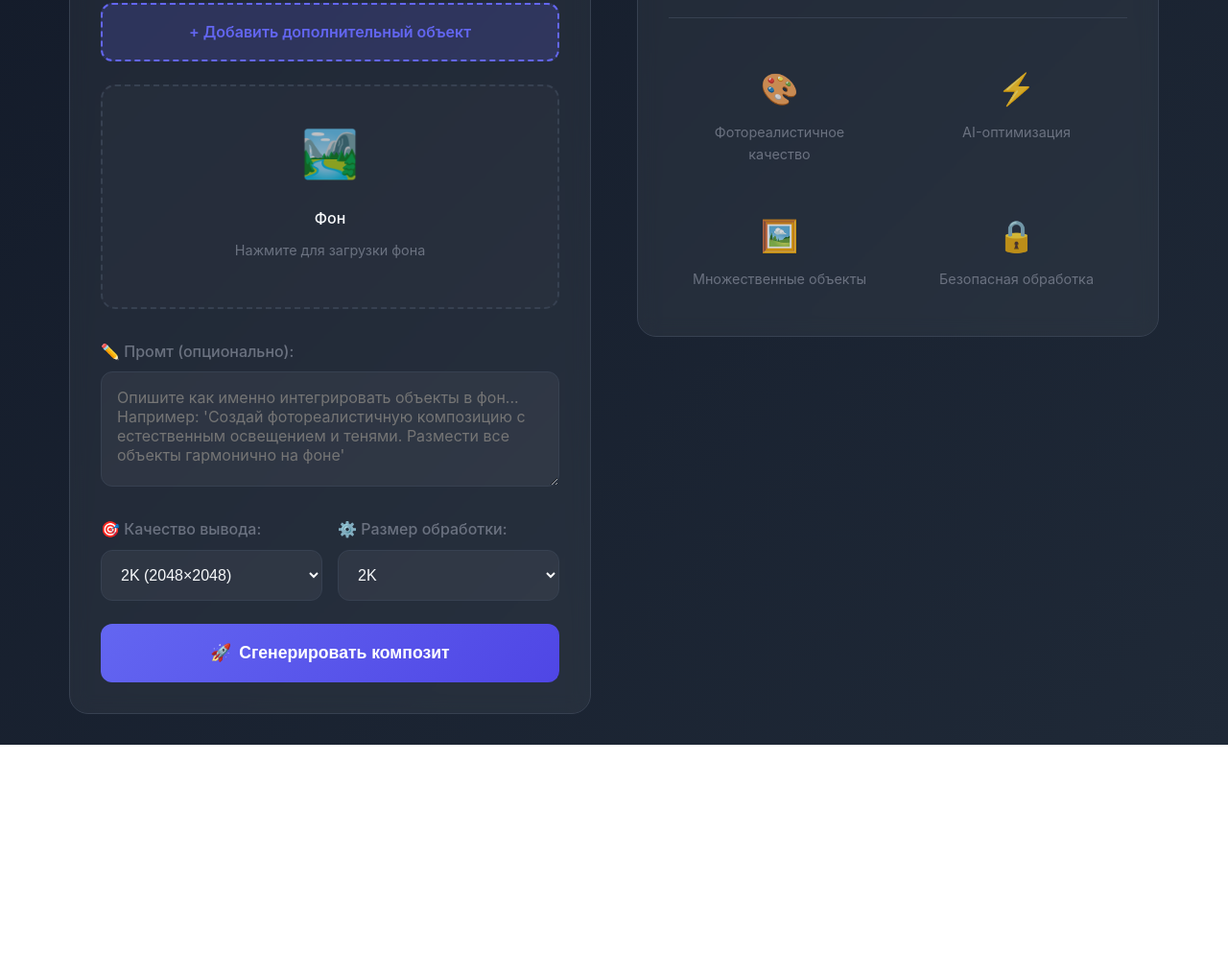
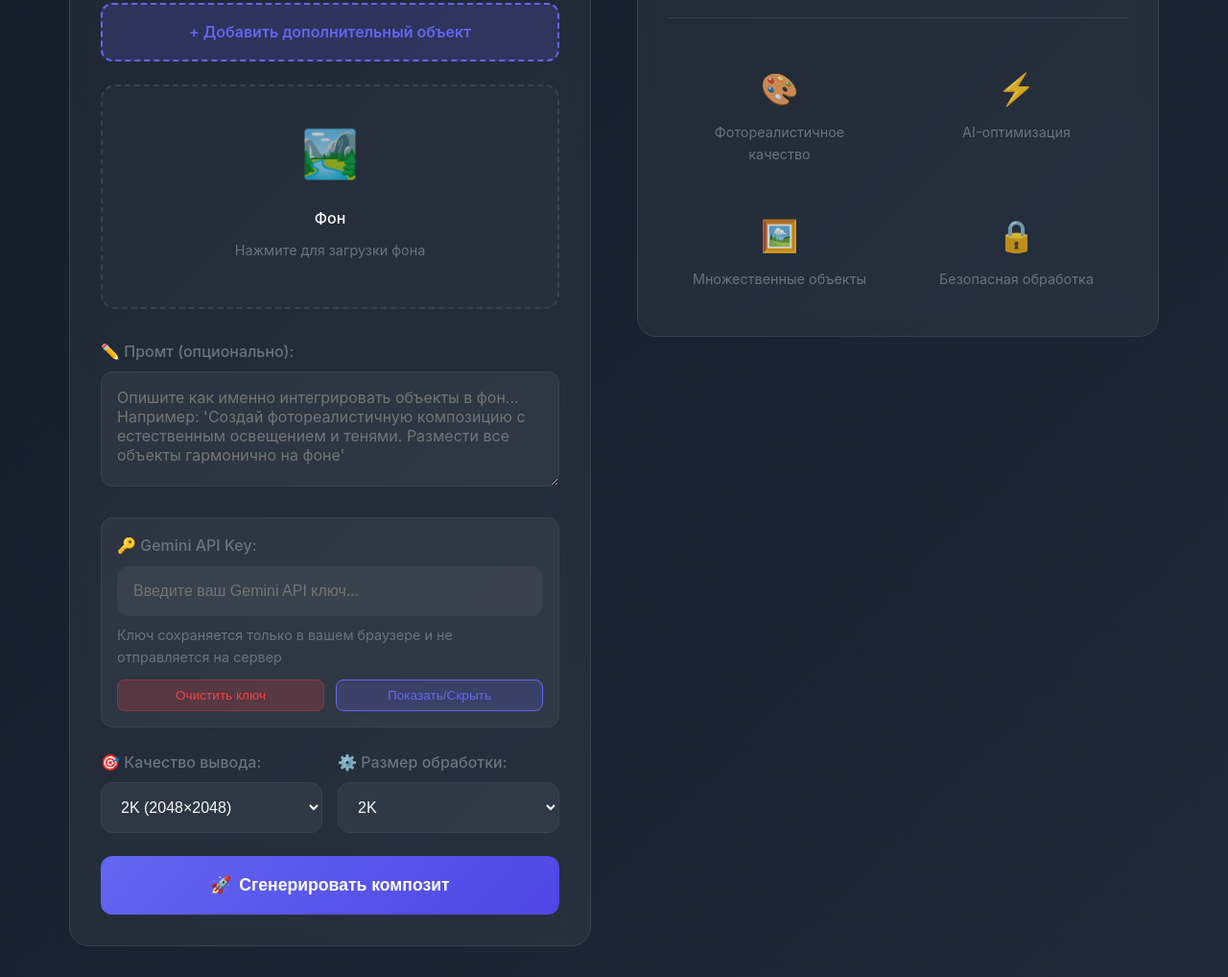
Before and after one commit to Ahamoth/background-replacement-api, a website: page public/index.html in a window 1280 px wide. Shown: the part 655-1673 px from the top of the page at 96% size. Before the commit the page ends 1431 px from the top, so only its background shows below. Drawn offline with Linux system fonts and the light colour scheme.

Commit message:
Update index.html

```diff
--- a/public/index.html
+++ b/public/index.html
@@ -269,6 +269,51 @@
             gap: 1rem;
         }
 
+        .api-key-group {
+            background: rgba(255, 255, 255, 0.05);
+            border: 1px solid var(--border);
+            border-radius: 12px;
+            padding: 1rem;
+            margin-bottom: 1.5rem;
+        }
+
+        .key-controls {
+            display: flex;
+            gap: 0.75rem;
+            margin-top: 0.75rem;
+        }
+
+        .key-btn {
+            flex: 1;
+            padding: 0.5rem;
+            border-radius: 8px;
+            border: none;
+            cursor: pointer;
+            font-size: 0.85rem;
+            font-weight: 500;
+            transition: all 0.3s ease;
+        }
+
+        .key-btn-clear {
+            background: rgba(239, 68, 68, 0.2);
+            color: #ef4444;
+            border: 1px solid rgba(239, 68, 68, 0.3);
+        }
+
+        .key-btn-clear:hover {
+            background: rgba(239, 68, 68, 0.3);
+        }
+
+        .key-btn-toggle {
+            background: rgba(99, 102, 241, 0.2);
+            color: var(--primary);
+            border: 1px solid var(--primary);
+        }
+
+        .key-btn-toggle:hover {
+            background: rgba(99, 102, 241, 0.3);
+        }
+
         .generate-btn {
             width: 100%;
             padding: 1.25rem;
@@ -479,6 +524,28 @@
                     ></textarea>
                 </div>
 
+                <div class="api-key-group">
+                    <label class="form-label">🔑 Gemini API Key:</label>
+                    <input
+                        type="password"
+                        id="apiKey"
+                        class="form-control"
+                        placeholder="Введите ваш Gemini API ключ..."
+                        value=""
+                    >
+                    <div class="file-info">
+                        Ключ сохраняется только в вашем браузере и не отправляется на сервер
+                    </div>
+                    <div class="key-controls">
+                        <button type="button" class="key-btn key-btn-clear" onclick="clearApiKey()">
+                            Очистить ключ
+                        </button>
+                        <button type="button" class="key-btn key-btn-toggle" onclick="toggleApiKeyVisibility()">
+                            Показать/Скрыть
+                        </button>
+                    </div>
+                </div>
+
                 <div class="select-group">
                     <div class="form-group">
                         <label class="form-label">🎯 Качество вывода:</label>
@@ -558,6 +625,18 @@
     <script>
         let additionalObjects = [];
         let objectCounter = 0;
+        let storedApiKey = localStorage.getItem('gemini_api_key') || '';
+
+        // Загрузка сохраненного ключа при загрузке страницы
+        document.addEventListener('DOMContentLoaded', function() {
+            if (storedApiKey) {
+                document.getElementById('apiKey').value = storedApiKey;
+                showAlert('✅ API ключ загружен из сохраненных данных', 'success');
+                setTimeout(() => {
+                    document.getElementById('successAlert').style.display = 'none';
+                }, 2000);
+            }
+        });
 
         function previewMainObject(input) {
             const file = input.files[0];
@@ -652,6 +731,18 @@
         async function generateImage() {
             const objectInput = document.getElementById('objectInput');
             const backgroundInput = document.getElementById('backgroundInput');
+            const apiKeyInput = document.getElementById('apiKey');
+            const apiKey = apiKeyInput.value.trim();
+
+            if (!apiKey) {
+                showAlert('Пожалуйста, введите Gemini API ключ', 'error');
+                return;
+            }
+
+            // Сохраняем ключ в localStorage
+            localStorage.setItem('gemini_api_key', apiKey);
+            storedApiKey = apiKey;
+
             const prompt = document.getElementById('prompt').value;
             const quality = document.getElementById('quality').value;
             const imageSize = document.getElementById('imageSize').value;
@@ -682,6 +773,7 @@
             formData.append('prompt', prompt);
             formData.append('quality', quality);
             formData.append('imageSize', imageSize);
+            formData.append('apiKey', apiKey); // Добавляем API ключ в запрос
             formData.append('totalObjects', (objectInput.files[0] ? 1 : 0) + additionalObjects.length);
 
             showLoading(true);
@@ -706,6 +798,22 @@
                 showAlert(`❌ Ошибка сети: ${error.message}`, 'error');
             } finally {
                 showLoading(false);
+            }
+        }
+
+        function clearApiKey() {
+            localStorage.removeItem('gemini_api_key');
+            document.getElementById('apiKey').value = '';
+            storedApiKey = '';
+            showAlert('✅ API ключ очищен', 'success');
+        }
+
+        function toggleApiKeyVisibility() {
+            const apiKeyInput = document.getElementById('apiKey');
+            if (apiKeyInput.type === 'password') {
+                apiKeyInput.type = 'text';
+            } else {
+                apiKeyInput.type = 'password';
             }
         }
 
```
